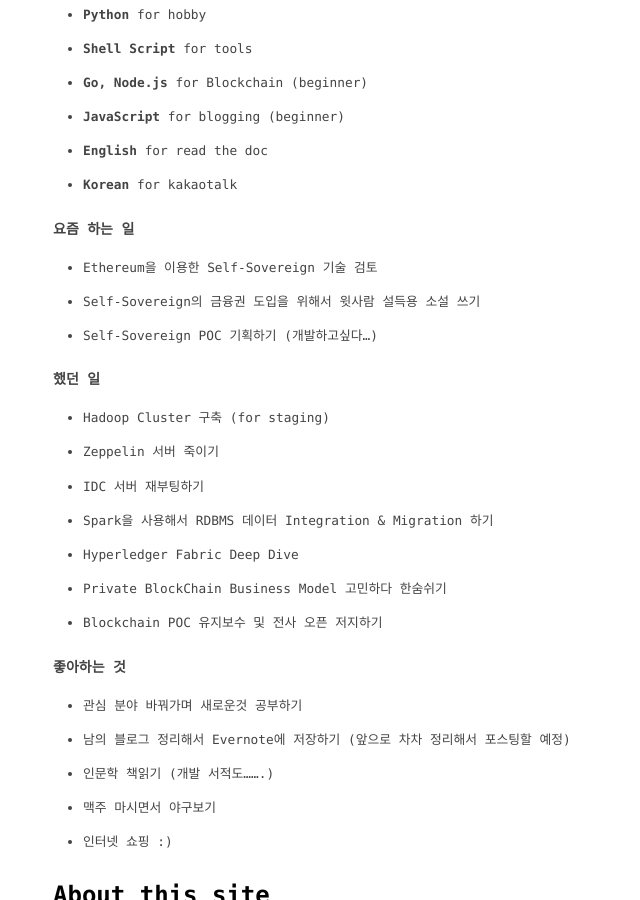
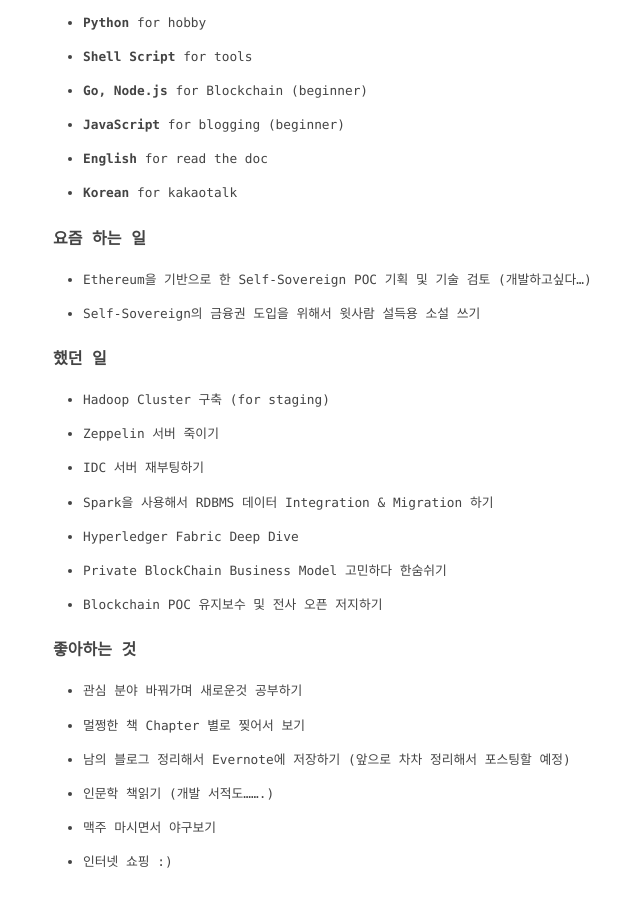
Before and after one commit to rtfmplz/rtfmplz.github.io, a Jekyll site: the page built from about/index.md, in a window 1280 px wide and 900 px high, scrolled down 775 px. Shown: the whole window, without its empty margins (203-843 px from the left). Built offline with Jekyll 4.4.1, drawn with Linux system fonts in a browser that asks for light colours.

Commit message:
update about

```diff
--- a/about/index.md
+++ b/about/index.md
@@ -7,14 +7,14 @@
 
 ## About me
 
-##### 이경재 / Jae Lee
+#### 이경재 / Jae Lee
 * 역사 학자가 되고싶었지만 전자통신공학을 전공하고 현재는 소프트웨어 개발을 한다고는하나 이것저것 시키는건 다하는 생계형 개발자
 * Back-end service developer using scala
 * Big Data engineer
 * Private Blockchain beginner
 * Self-Sovereign beginner
 
-##### 주로 쓰는 언어
+#### 주로 쓰는 언어
 * **Scala, Java, Sql** for back-end service
 * **Python** for hobby
 * **Shell Script** for tools
@@ -23,12 +23,11 @@
 * **English** for read the doc
 * **Korean** for kakaotalk
 
-##### 요즘 하는 일
-* Ethereum을 이용한 Self-Sovereign 기술 검토
+#### 요즘 하는 일
+* Ethereum을 기반으로 한 Self-Sovereign POC 기획 및 기술 검토 (개발하고싶다...)
 * Self-Sovereign의 금융권 도입을 위해서 윗사람 설득용 소설 쓰기
-* Self-Sovereign POC 기획하기 (개발하고싶다...)
 
-##### 했던 일
+#### 했던 일
 * Hadoop Cluster 구축 (for staging)
 * Zeppelin 서버 죽이기
 * IDC 서버 재부팅하기
@@ -37,8 +36,9 @@
 * Private BlockChain Business Model 고민하다 한숨쉬기
 * Blockchain POC 유지보수 및 전사 오픈 저지하기
 
-##### 좋아하는 것
+#### 좋아하는 것
 * 관심 분야 바꿔가며 새로운것 공부하기
+* 멀쩡한 책 Chapter 별로 찢어서 보기
 * 남의 블로그 정리해서 Evernote에 저장하기 (앞으로 차차 정리해서 포스팅할 예정)
 * 인문학 책읽기 (개발 서적도.......)
 * 맥주 마시면서 야구보기
```
